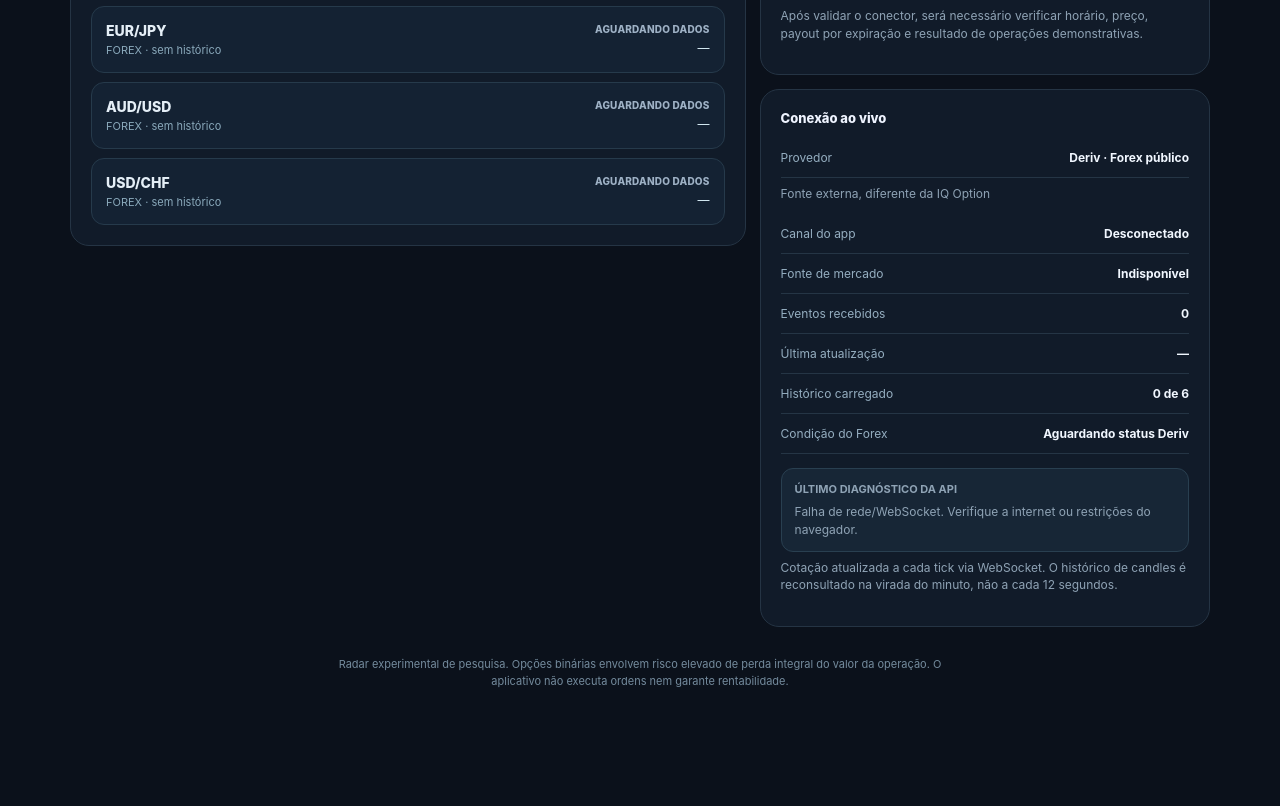
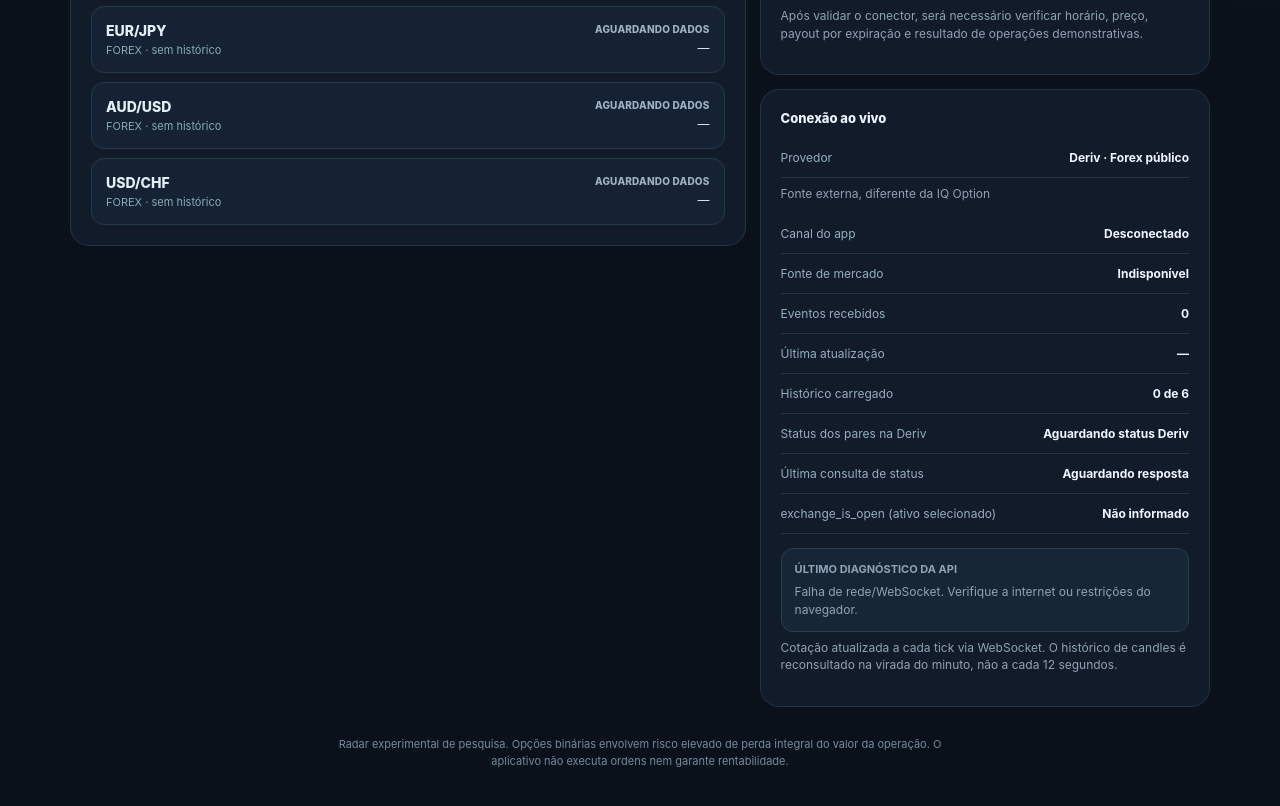
Before and after one commit to Carlosbraga436/bot_arbitragem, a website: page apps/radar-ob-mobile/index.html in a window 1280 px wide. Shown: the part 1338-2144 px from the top of the page. Drawn offline with Linux system fonts and the light colour scheme.

Commit message:
Radar OB: exibir status recebido da Deriv e instante da atualização

```diff
--- a/apps/radar-ob-mobile/index.html
+++ b/apps/radar-ob-mobile/index.html
@@ -13,7 +13,9 @@
 </div><div>
 <section id="analysis" class="panel"><div class="section-row"><h2>Detalhes da análise</h2><span class="type" id="selectedType">FOREX</span></div><div class="detailname" id="selectedName">EUR/USD</div><div class="sub">Fonte: Deriv · Forex público, não IQ Option</div><svg id="miniChart" viewBox="0 0 310 90" role="img" aria-label="Histórico dos últimos 60 fechamentos" style="width:100%;height:104px;margin-top:8px;display:block;background:#142637;border-radius:10px"></svg><div class="filter-label">VENCIMENTO ESTUDADO</div><div class="chips" id="detailExpiry"></div><div class="rowinfo"><span>Última cotação recente</span><b id="selectedPrice">—</b></div><div class="rowinfo"><span>Diagnóstico do ativo</span><b id="assetDiagnostic" style="text-align:right;max-width:65%;overflow-wrap:anywhere">—</b></div><div class="rowinfo"><span>Idade da cotação</span><b id="age">Indisponível</b></div><div class="rowinfo"><span>Direção</span><b id="direction">SEM ENTRADA</b></div><div class="rowinfo"><span>Payout para simulação</span><b id="selectedPayout">80% hipotético</b></div><div class="rowinfo"><span>Resultado retrospectivo</span><b id="selectedHistory">Aguardando histórico</b></div><div class="rowinfo"><span>Limite inferior estatístico (90%)</span><b id="selectedLower">—</b></div><div class="underline"></div><span class="kicker">Validação obrigatória</span><p class="sub" id="reason">Não há dados e parâmetros suficientes para indicar uma entrada real.</p></section>
 <section class="panel"><div class="sectionlabel">Segurança dos sinais</div><div class="risk"><b>Resultados de estudo, não sinais executáveis.</b> Os preços da Deriv são diferentes dos de outras plataformas. Vencimento, payout e preço efetivo não são comprovados; não opere com base apenas neste radar.</div><p class="sub" style="margin-top:13px">Após validar o conector, será necessário verificar horário, preço, payout por expiração e resultado de operações demonstrativas.</p></section>
-<section class="panel"><div class="sectionlabel">Conexão ao vivo</div><div class="rowinfo"><span>Provedor</span><b id="provider">Deriv · Forex público</b></div><p id="providerDetail" class="sub">Fonte externa, diferente da IQ Option.</p><div class="rowinfo"><span>Canal do app</span><b id="channel">Conectando</b></div><div class="rowinfo"><span>Fonte de mercado</span><b id="feed">Aguardando</b></div><div class="rowinfo"><span>Eventos recebidos</span><b id="events">0</b></div><div class="rowinfo"><span>Última atualização</span><b id="last">—</b></div><div class="rowinfo"><span>Histórico carregado</span><b id="historyLoaded">0 de 6</b></div><div class="rowinfo"><span>Condição do Forex</span><b id="marketStatus">Verificando</b></div><div style="margin-top:14px;padding:13px;background:#172636;border:1px solid #293f50;border-radius:12px"><div class="filter-label" style="margin:0 0 7px">ÚLTIMO DIAGNÓSTICO DA API</div><p id="diagnosticSummary" class="sub" style="overflow-wrap:anywhere;margin:0">Aguardando WebSocket</p></div><p class="sub">Cotação atualizada a cada tick via WebSocket. O histórico de candles é reconsultado na virada do minuto, não a cada 12 segundos.</p></section>
+<section class="panel"><div class="sectionlabel">Conexão ao vivo</div><div class="rowinfo"><span>Provedor</span><b id="provider">Deriv · Forex público</b></div><p id="providerDetail" class="sub">Fonte externa, diferente da IQ Option.</p><div class="rowinfo"><span>Canal do app</span><b id="channel">Conectando</b></div><div class="rowinfo"><span>Fonte de mercado</span><b id="feed">Aguardando</b></div><div class="rowinfo"><span>Eventos recebidos</span><b id="events">0</b></div><div class="rowinfo"><span>Última atualização</span><b id="last">—</b></div><div class="rowinfo"><span>Histórico carregado</span><b id="historyLoaded">0 de 6</b></div><div class="rowinfo"><span>Status dos pares na Deriv</span><b id="marketStatus" style="text-align:right">Verificando</b></div>
+<div class="rowinfo"><span>Última consulta de status</span><b id="marketMetadata">—</b></div>
+<div class="rowinfo"><span>exchange_is_open (ativo selecionado)</span><b id="sourceOpenRaw">—</b></div><div style="margin-top:14px;padding:13px;background:#172636;border:1px solid #293f50;border-radius:12px"><div class="filter-label" style="margin:0 0 7px">ÚLTIMO DIAGNÓSTICO DA API</div><p id="diagnosticSummary" class="sub" style="overflow-wrap:anywhere;margin:0">Aguardando WebSocket</p></div><p class="sub">Cotação atualizada a cada tick via WebSocket. O histórico de candles é reconsultado na virada do minuto, não a cada 12 segundos.</p></section>
 </div></div><div class="footnote">Radar experimental de pesquisa. Opções binárias envolvem risco elevado de perda integral do valor da operação. O aplicativo não executa ordens nem garante rentabilidade.</div></main>
 <nav><button onclick="document.getElementById('radar').scrollIntoView({behavior:'smooth'})">⌁ Radar</button><button onclick="document.getElementById('analysis').scrollIntoView({behavior:'smooth'})">◷ Análise</button></nav>
 <script src="/core.js" defer></script><script src="/forex.js" defer></script></body></html>
```
